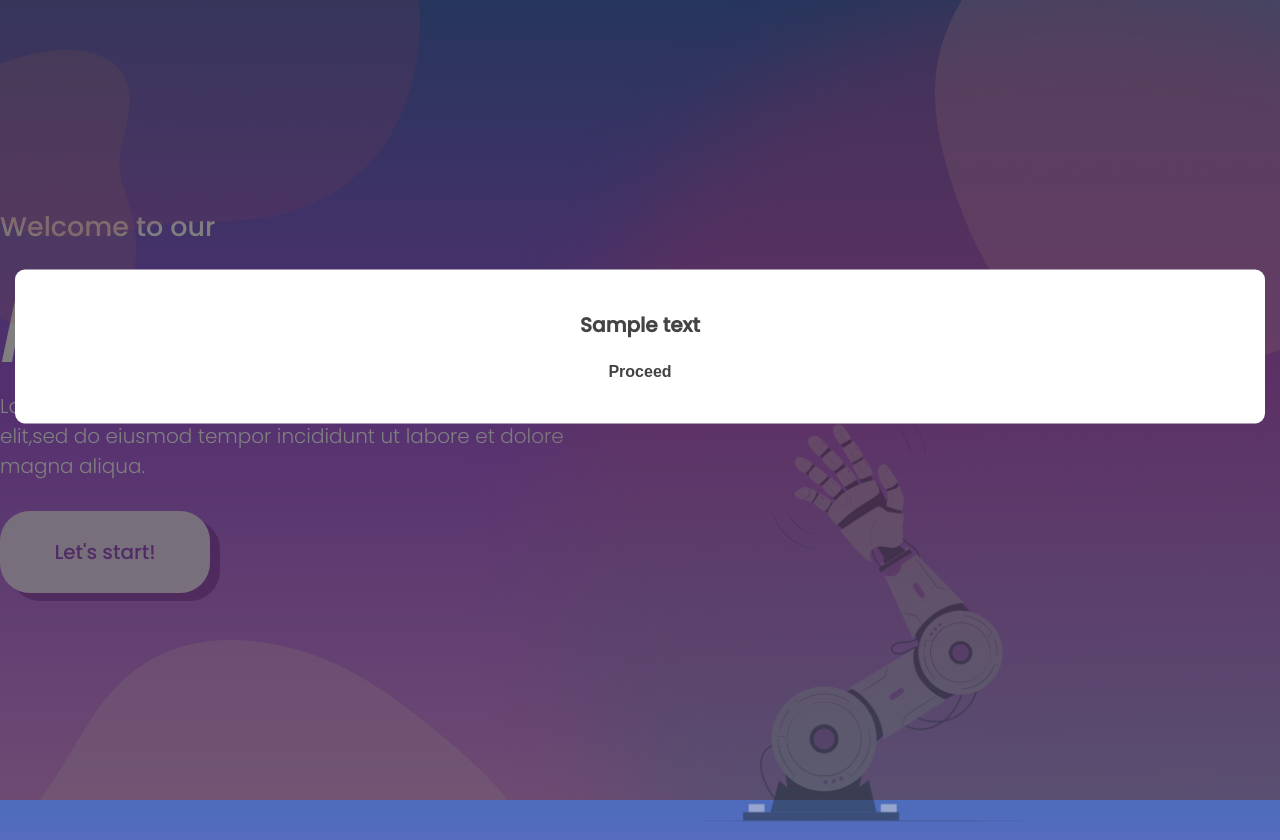
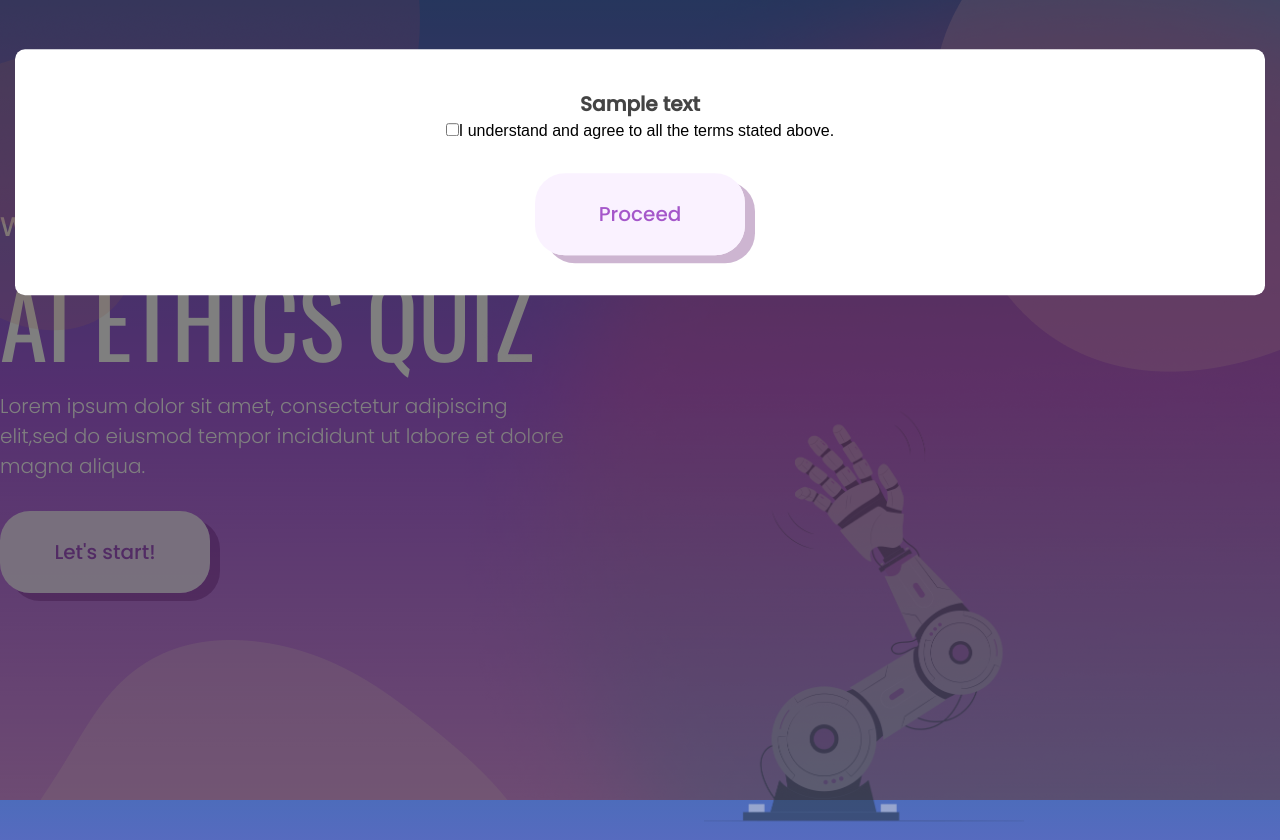
Before and after one commit to zteo0009/FIT4003-interactiveAI, a React (Create React App) app in the folder interactiveai/: page / in a window 1280 px wide. Both pictures are taken after a click on the button "Let's start!". Built offline with nearby package versions, Linux system fonts and the light colour scheme.

Commit message:
Added checkbox and removed navigate code from homepage

```diff
--- a/interactiveai/src/assets/styles.css
+++ b/interactiveai/src/assets/styles.css
@@ -114,10 +114,16 @@ p {
 }
 
 .popup button {
-    color: #444;
-    border-color: #444;
-    font-weight: bold;
-    margin-top: 20px;
+    width: 210px;
+    height: 82px;
+    font-family: 'Poppins', sans-serif;
+    font-size: 20px;
+    color: #A557CA;
+    background-color: rgba(250, 240, 255, 0.87);
+    border-radius: 30px;
+    margin-top: 30px;
+    transition-duration: 0.4s;
+    box-shadow: rgba(83, 0, 97, 0.29) 10px 8px 0px;
 }
 
 .popup p {
--- a/interactiveai/src/components/Popup.js
+++ b/interactiveai/src/components/Popup.js
@@ -4,22 +4,22 @@ import { Link } from 'react-router-dom';
 
 const backdrop = {
     visible: { opacity: 1 },
-    hidden: { opacity: 0}
+    hidden: { opacity: 0 }
 }
 
 const popup = {
     hidden: {
         position: "relative",
-        zIndex:'9999',
+        zIndex: '9999',
         y: "-100vh",
         opacity: 0
     },
     visible: {
         position: "relative",
-        y: "175%",
+        y: "20%",
         opacity: 1,
         transition: { delay: 0.5 },
-        zIndex:'9999'
+        zIndex: '9999'
     }
 }
 
@@ -30,10 +30,23 @@ const Popup = ({ showPopUp, setShowPopUp }) => {
             {showPopUp && (
                 <motion.div className="backdrop" variants={backdrop} initial="hidden" animate="visible" exit="hidden">
                     <motion.div className="popup" variants={popup}>
-                        <p>Sample text</p>
-                        <Link to="/questions">
-                            <button onClick={() => setShowPopUp(false)}>Proceed</button>
-                        </Link>
+                        <div className="popupText">
+                            <p>Sample text</p>
+                        </div>
+
+                        <div className="popupButtons">
+                            <label>
+                                <input
+                                    type="checkbox"
+                                />
+                                I understand and agree to all the terms stated above.
+                            </label>
+                            <br/>
+                            <Link to="/questions">
+                                <button onClick={() => setShowPopUp(false)}>Proceed</button>
+                            </Link>
+                        </div>
+
                     </motion.div>
                 </motion.div>
             )}
--- a/interactiveai/src/views/Homepage.js
+++ b/interactiveai/src/views/Homepage.js
@@ -1,18 +1,14 @@
 import React, { useState } from "react";
-import { useNavigate } from "react-router-dom";
 import { motion } from 'framer-motion';
 import '../assets/styles.css'
 import Popup from '../components/Popup';
 
 function Homepage() {
 
-    const navigate = useNavigate();
     const [showPopUp, setShowPopUp] = useState(false);
 
     const routeChange = () => {
         setShowPopUp(true);
-        // let path = '/questions';
-        // navigate(path);
     }
 
     return (
```
